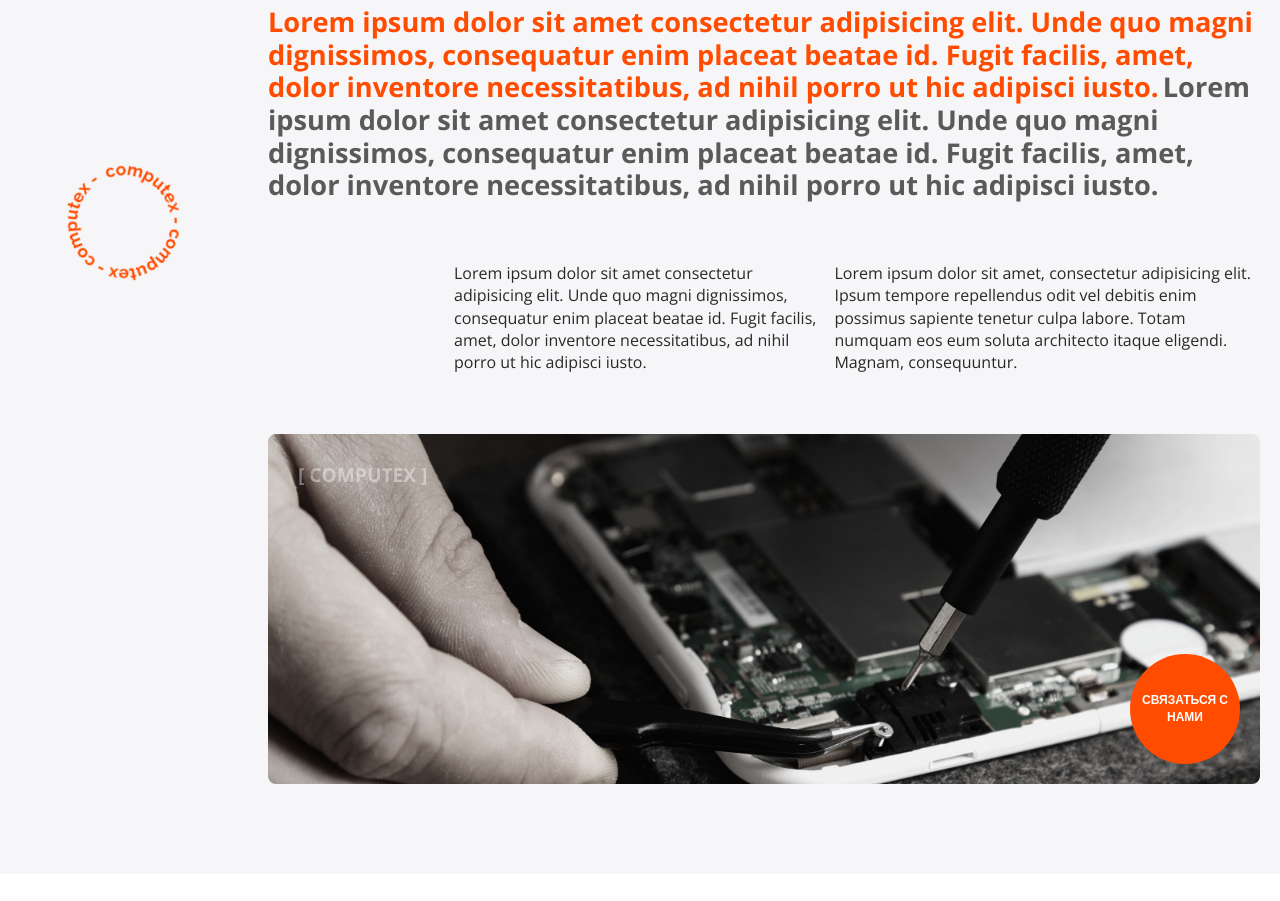
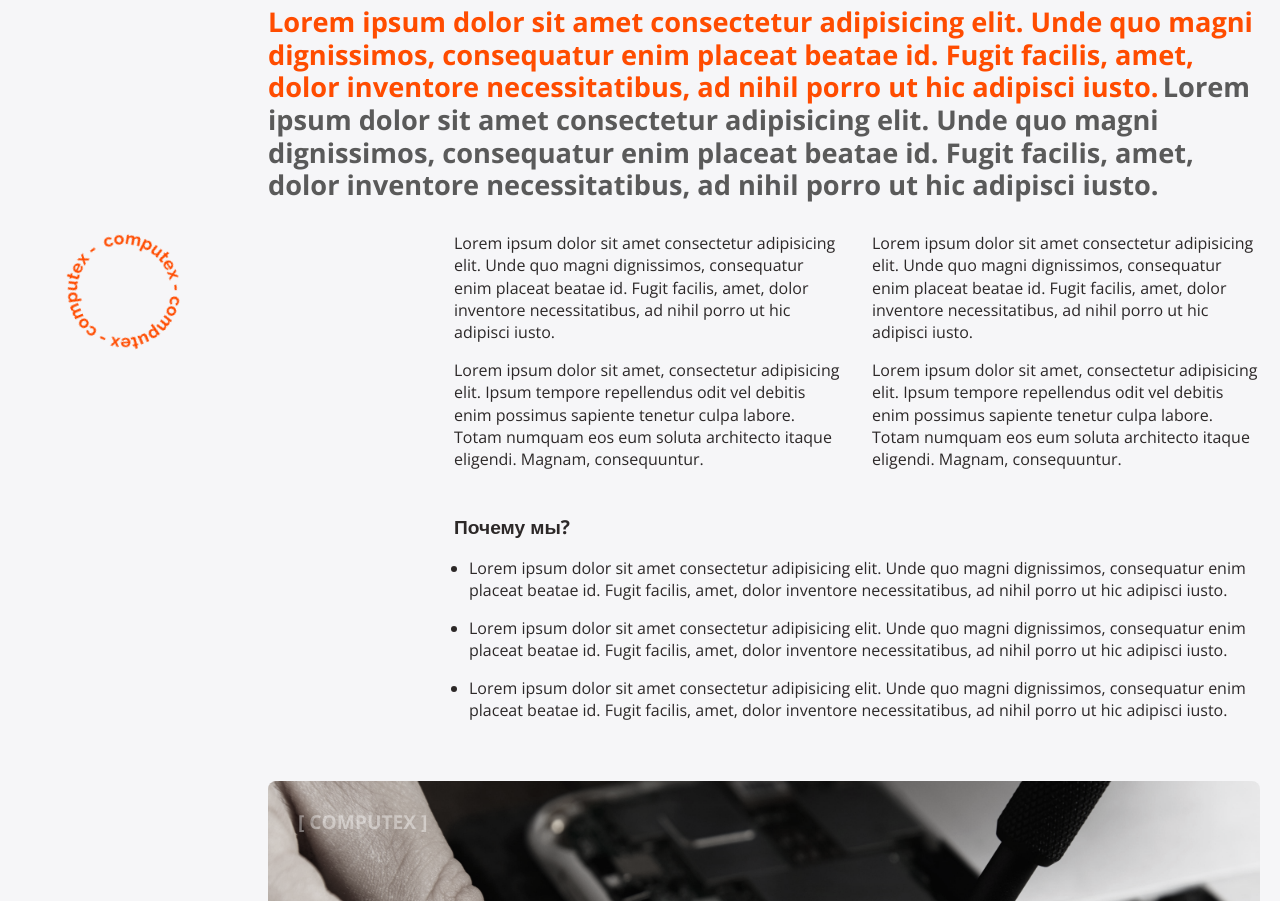
Before and after one commit to anastasiakonushok/computex-service, a plain HTML site: page page-laptop.html in a window 1280 px wide. Shown: the part 719-1620 px from the top of the page. Drawn offline with nearby package versions, Linux system fonts and the light colour scheme.

```diff
--- a/css/main.css
+++ b/css/main.css
@@ -1671,7 +1671,7 @@
 
 .service-info__block {
   width: 65%;
-  margin: 60px 0 60px auto;
+  margin: 30px 0 0px auto;
   gap: 30px;
 }
 
@@ -1679,10 +1679,6 @@
   -webkit-box-flex: 1;
   -ms-flex: 1;
   flex: 1;
-}
-
-.service-info__row:not(:last-child) {
-  margin-bottom: 30px;
 }
 
 .service-info__title {
@@ -1703,6 +1699,7 @@
 }
 
 .service-info__img {
+  margin-top: 60px;
   width: 80%;
   margin-left: auto;
   position: relative;
--- a/page-laptop.html
+++ b/page-laptop.html
@@ -91,11 +91,23 @@
             <p>Lorem ipsum dolor sit amet consectetur adipisicing elit. Unde quo magni dignissimos, consequatur enim placeat beatae id. Fugit facilis, amet, dolor inventore necessitatibus, ad nihil porro ut hic adipisci iusto.</p>
             <p>Lorem ipsum dolor sit amet consectetur adipisicing elit. Unde quo magni dignissimos, consequatur enim placeat beatae id. Fugit facilis, amet, dolor inventore necessitatibus, ad nihil porro ut hic adipisci iusto.</p>
           </div>
-          <div class="service-info__block">
-            <div class="service-info__row flex">
+          <div class="service-info__block flex inner-content">
+            <div class="service-info__row">
               <p>Lorem ipsum dolor sit amet consectetur adipisicing elit. Unde quo magni dignissimos, consequatur enim placeat beatae id. Fugit facilis, amet, dolor inventore necessitatibus, ad nihil porro ut hic adipisci iusto.</p>
               <p>Lorem ipsum dolor sit amet, consectetur adipisicing elit. Ipsum tempore repellendus odit vel debitis enim possimus sapiente tenetur culpa labore. Totam numquam eos eum soluta architecto itaque eligendi. Magnam, consequuntur.</p>
             </div>
+            <div class="service-info__row">
+              <p>Lorem ipsum dolor sit amet consectetur adipisicing elit. Unde quo magni dignissimos, consequatur enim placeat beatae id. Fugit facilis, amet, dolor inventore necessitatibus, ad nihil porro ut hic adipisci iusto.</p>
+              <p>Lorem ipsum dolor sit amet, consectetur adipisicing elit. Ipsum tempore repellendus odit vel debitis enim possimus sapiente tenetur culpa labore. Totam numquam eos eum soluta architecto itaque eligendi. Magnam, consequuntur.</p>
+            </div>
+          </div>
+          <div class="service-info__block inner-content">
+            <h3>Почему мы?</h3>
+            <ul>
+              <li>Lorem ipsum dolor sit amet consectetur adipisicing elit. Unde quo magni dignissimos, consequatur enim placeat beatae id. Fugit facilis, amet, dolor inventore necessitatibus, ad nihil porro ut hic adipisci iusto.</li>
+              <li>Lorem ipsum dolor sit amet consectetur adipisicing elit. Unde quo magni dignissimos, consequatur enim placeat beatae id. Fugit facilis, amet, dolor inventore necessitatibus, ad nihil porro ut hic adipisci iusto.</li>
+              <li>Lorem ipsum dolor sit amet consectetur adipisicing elit. Unde quo magni dignissimos, consequatur enim placeat beatae id. Fugit facilis, amet, dolor inventore necessitatibus, ad nihil porro ut hic adipisci iusto.</li>
+            </ul>
           </div>
           <div class="service-info__img"> <span class="span-computex">[ computex ]</span><img src="img/lap-top.jpg" alt=""><a href="">связаться с нами </a></div>
         </div>
```
Also changed, not shown: css/main.min.css.
